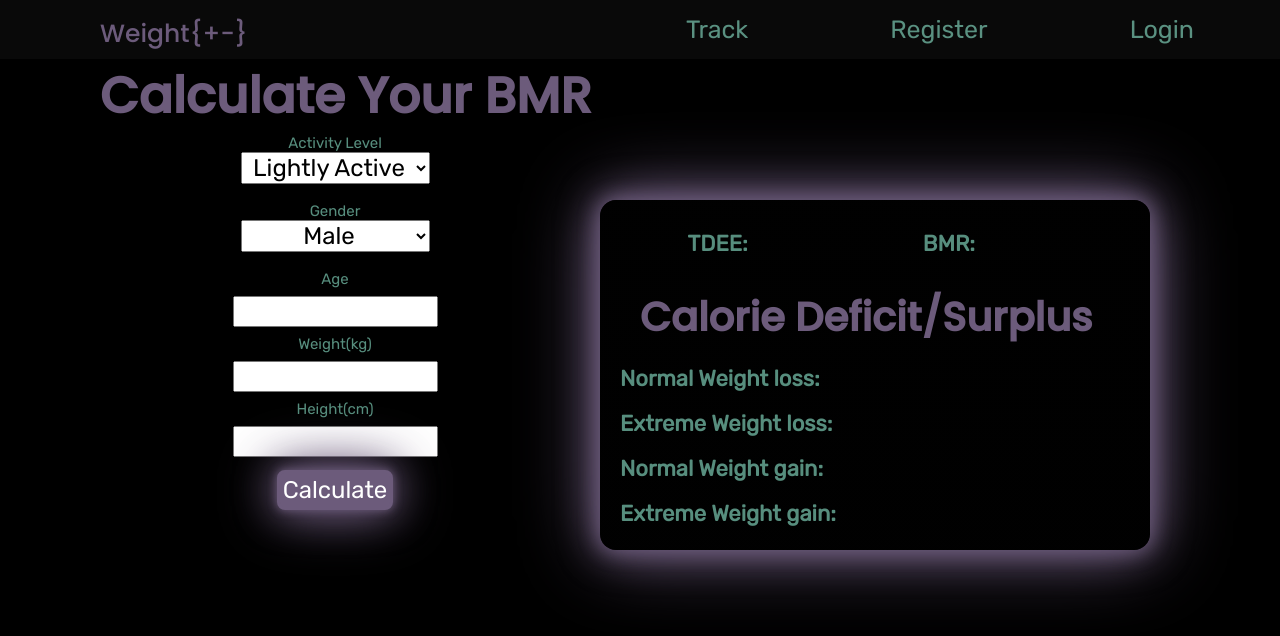
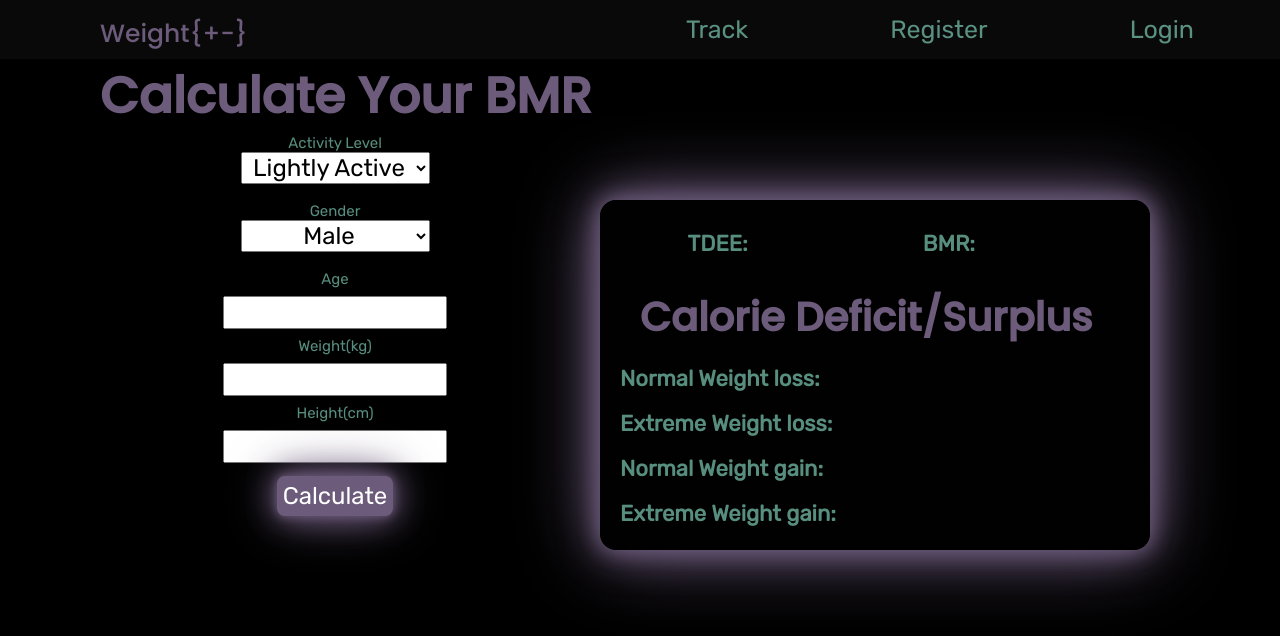
Before and after one commit to RamandeepVandal/BMR_Calculator, a plain HTML site: page index.html in a window 1280 px wide. Drawn offline with Linux system fonts and the light colour scheme.

Commit message:
Reduced shadow and increased input font.

```diff
--- a/style.css
+++ b/style.css
@@ -134,6 +134,8 @@ input {
     padding: 6px 12px;
     margin: 8px 0;
     box-sizing: border-box;
+    font-size: 14px;
+    font-family: "Rubik", sans-serif;
 }
 
 select {
@@ -152,7 +154,7 @@ select, input[type="text"]{
     background-color: #6c5b7b;
     border: 3px solid;
     border-color: #6c5b7b;
-    box-shadow: 0 0 10px #6c5b7b, 0 0 40px #6c5b7b, 0 0 60px #6c5b7b;
+    box-shadow: 0 0 10px #6c5b7b, 0 0 30px #6c5b7b, 0 0 50px #6c5b7b;
     font-family: 'Rubik', sans-serif;
     font-size: 24px;
     color: white;
@@ -166,7 +168,7 @@ select, input[type="text"]{
 #user-btn:hover {
     background-color: #8de7cd9d;
     border-color: #8de7cd9d;
-    box-shadow: 0 0 10px #8de7cd9d, 0 0 40px #8de7cd9d, 0 0 60px #8de7cd9d;
+    box-shadow: 0 0 10px #8de7cd9d, 0 0 30px #8de7cd9d, 0 0 50px #8de7cd9d;
     transform: scale(1.20);
     color: black;
 }
```
